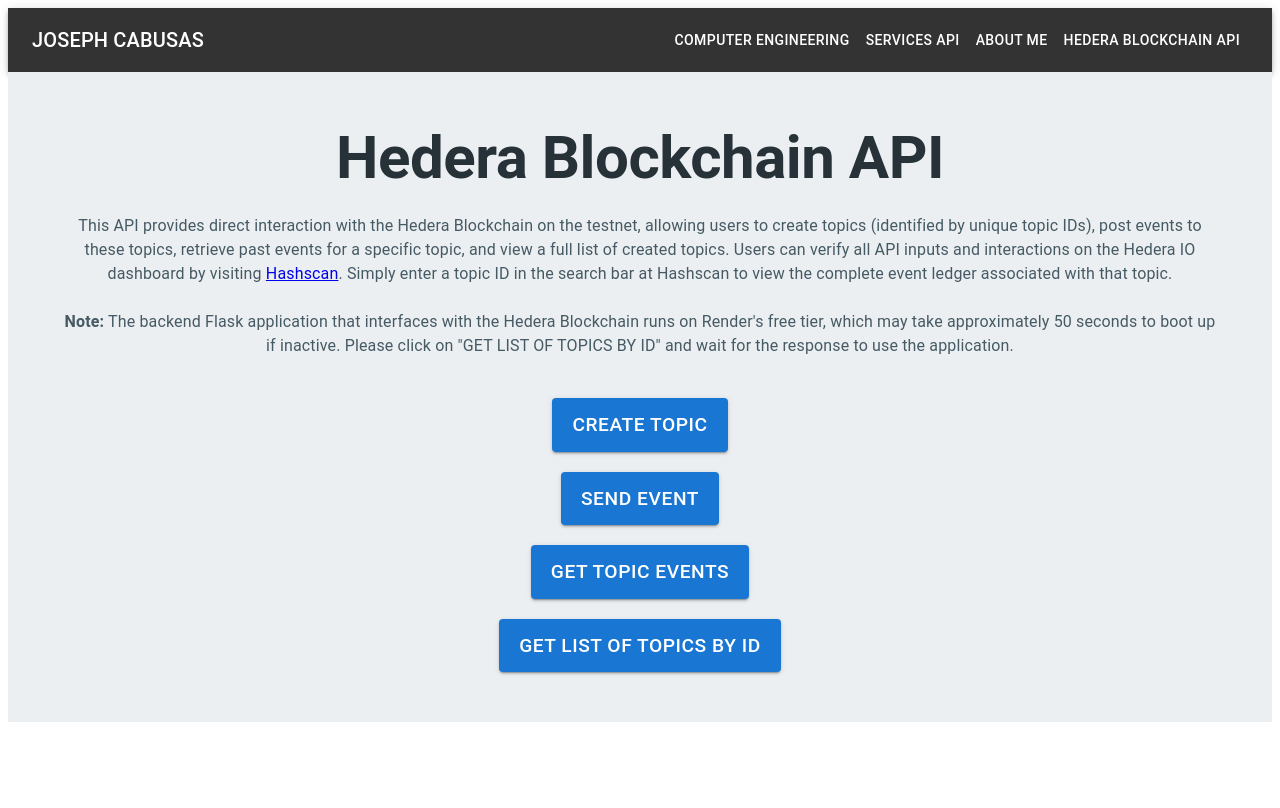
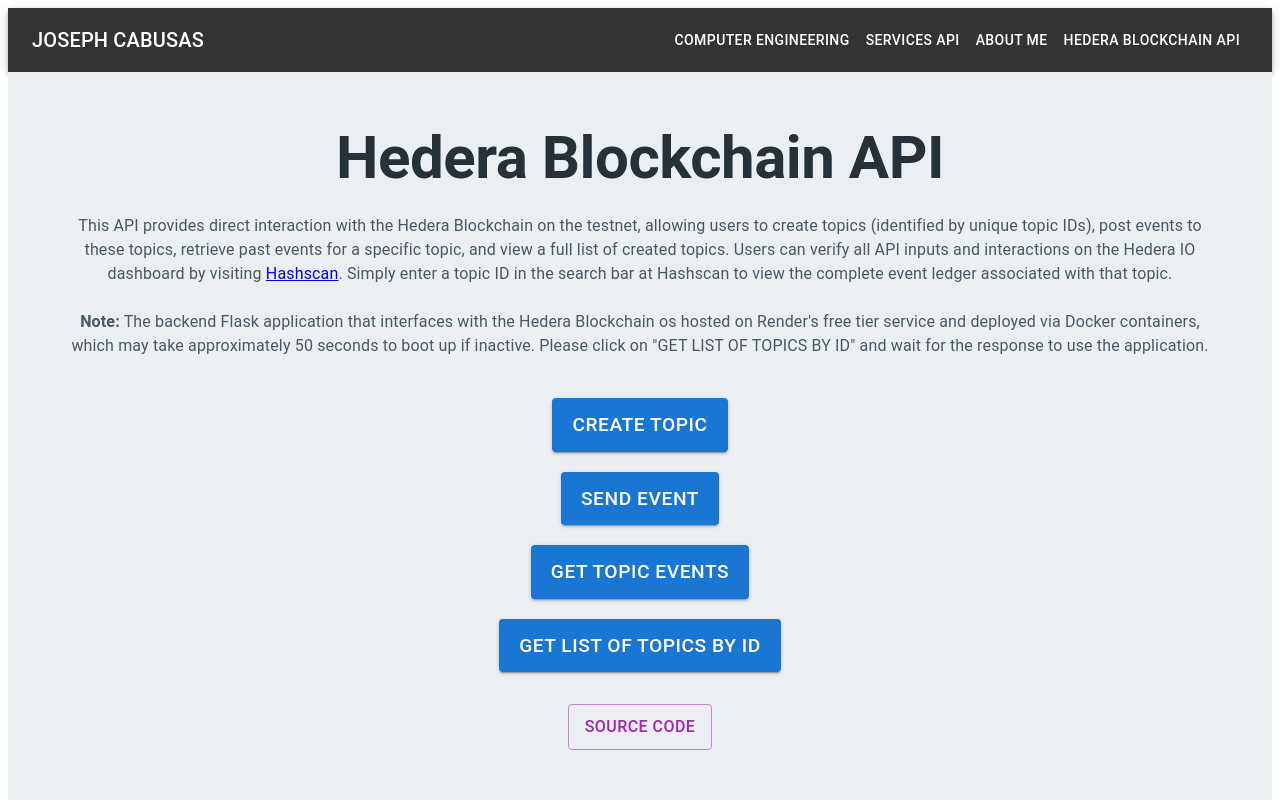
Before and after one commit to jdcabusas/website_Joseph, a React (Create React App) app in the folder frontend/video-player/: page /hedera in a window 1280 px wide. Built offline with nearby package versions, Linux system fonts and the light colour scheme.

Commit message:
Added buffering and countdown for requests and new Render address

```diff
--- a/frontend/video-player/src/Hedera.js
+++ b/frontend/video-player/src/Hedera.js
@@ -43,7 +43,7 @@
     }
 
     try {
-      const response = await axios.get(`https://hedera-api-sh2l.onrender.com/${route}`, {
+      const response = await axios.get(`https://hedera-api-29pz.onrender.com/${route}`, {
         params: {
           memo: route === 'create_topic' ? input : undefined,
           event_message: route === 'send_event' ? input.eventMessage : undefined,
@@ -78,7 +78,7 @@
           <Typography variant="body1" sx={{ color: '#455a64', textAlign: 'center', marginBottom: '40px' }}>
             This API provides direct interaction with the Hedera Blockchain on the testnet, allowing users to create topics (identified by unique topic IDs), post events to these topics, retrieve past events for a specific topic, and view a full list of created topics. Users can verify all API inputs and interactions on the Hedera IO dashboard by visiting <a href="https://hashscan.io/testnet/dashboard" target="_blank" rel="noopener noreferrer">Hashscan</a>. Simply enter a topic ID in the search bar at Hashscan to view the complete event ledger associated with that topic.
             <br /><br />
-            <strong>Note:</strong> The backend Flask application that interfaces with the Hedera Blockchain runs on Render's free tier, which may take approximately 50 seconds to boot up if inactive. Please click on "GET LIST OF TOPICS BY ID" and wait for the response to use the application.
+            <strong>Note:</strong> The backend Flask application that interfaces with the Hedera Blockchain os hosted on Render's free tier service and deployed via Docker containers, which may take approximately 50 seconds to boot up if inactive. Please click on "GET LIST OF TOPICS BY ID" and wait for the response to use the application.
           </Typography>
 
           <Box display="flex" flexDirection="column" alignItems="center" mt={4}>
@@ -124,6 +124,19 @@
               </Typography>
             </Box>
           )}
+
+          <Box display="flex" justifyContent="center" mt={4}>
+            <Button
+              variant="outlined"
+              color="secondary"
+              href="https://github.com/jdcabusas/hedera_api/tree/master"
+              target="_blank"
+              rel="noopener noreferrer"
+              sx={{ fontSize: '1rem', padding: '8px 16px' }}
+            >
+              Source Code
+            </Button>
+          </Box>
         </Container>
       </Box>
     </div>
```
